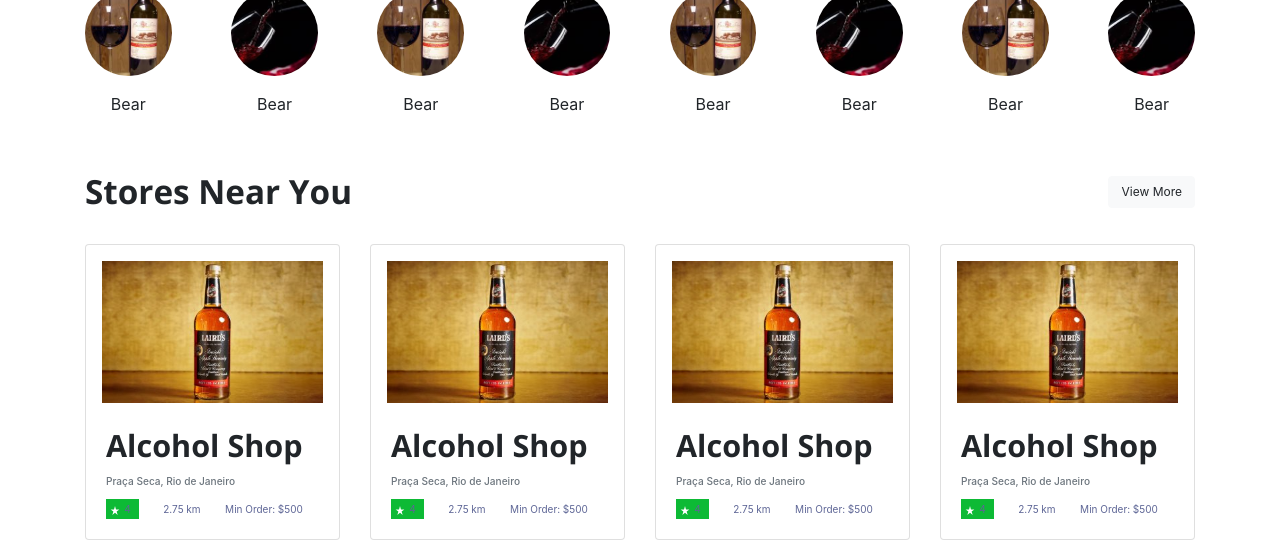
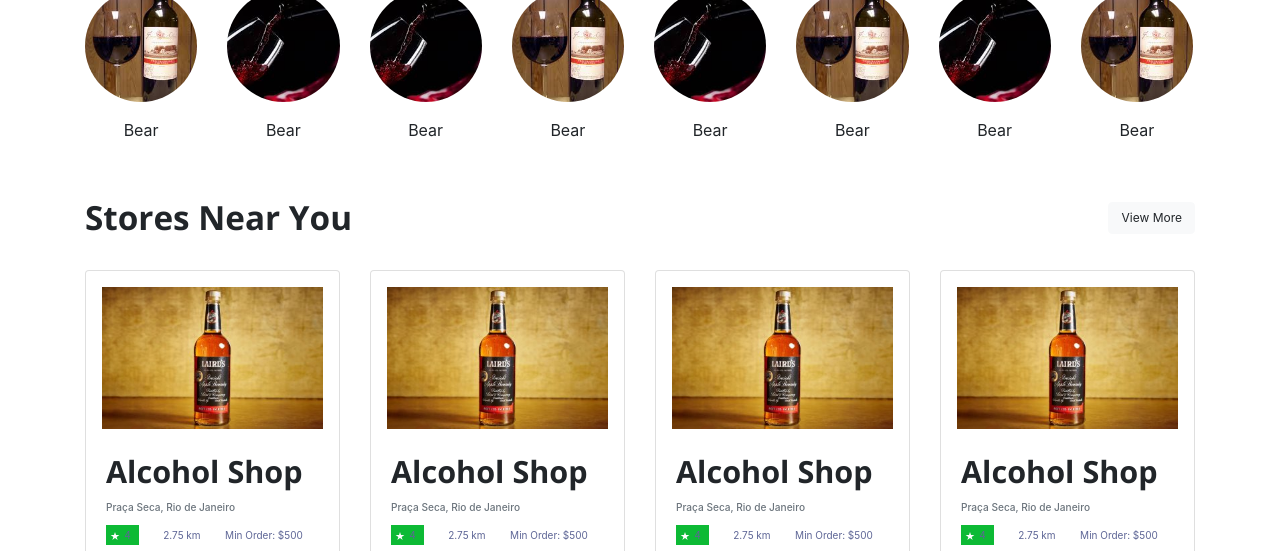
Before and after one commit to Rohit-Sharma-Dev/task-3, a plain HTML site: page index.html in a window 1280 px wide. Shown: the part 549-1100 px from the top of the page. Drawn offline with nearby package versions, Linux system fonts and the light colour scheme.

Commit message:
fist-commit

```diff
--- a/css/style.css
+++ b/css/style.css
@@ -145,8 +145,8 @@
 }
 
 .cat_img {
-    width: 6.77vw;
-    height: 6.77vw;
+    width: 8.77vw;
+    height: 8.77vw;
     border-radius: 50%;
     object-fit: cover;
 }
--- a/index.html
+++ b/index.html
@@ -118,6 +118,14 @@
                 <div class="col-auto">
                     <div class="image flex-column align-item-center">
                         <img src="./images/download.jpeg" alt=" " class="cat_img mb-3">
+                        <p class="text-center">Bear</p>
+                    </div>
+                </div>
+
+
+                <div class="col-auto">
+                    <div class="image flex-column align-item-center">
+                        <img src="./images/wine_images.jpeg" alt=" " class="cat_img mb-3">
                         <p class="text-center">Bear</p>
                     </div>
                 </div>
```
